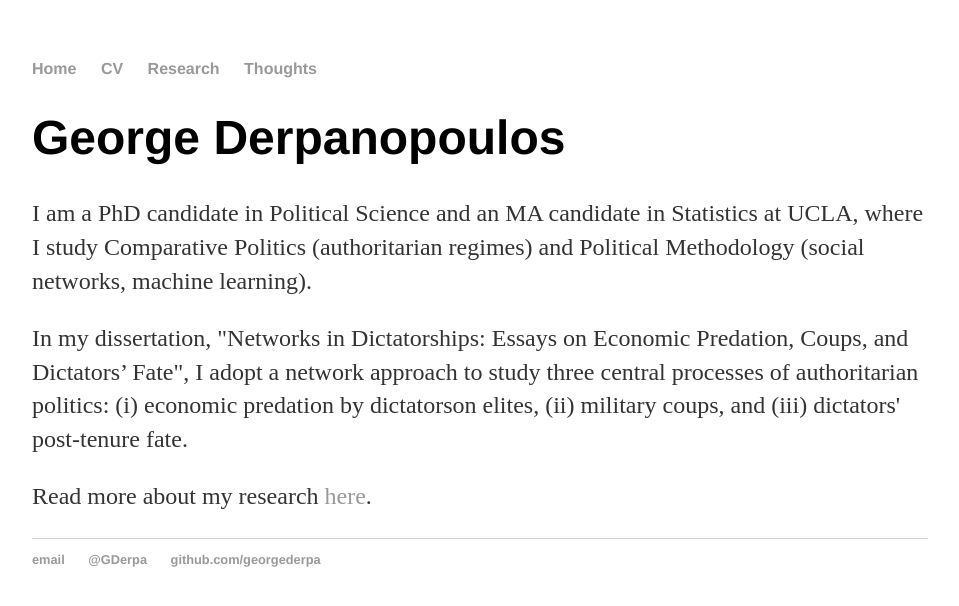
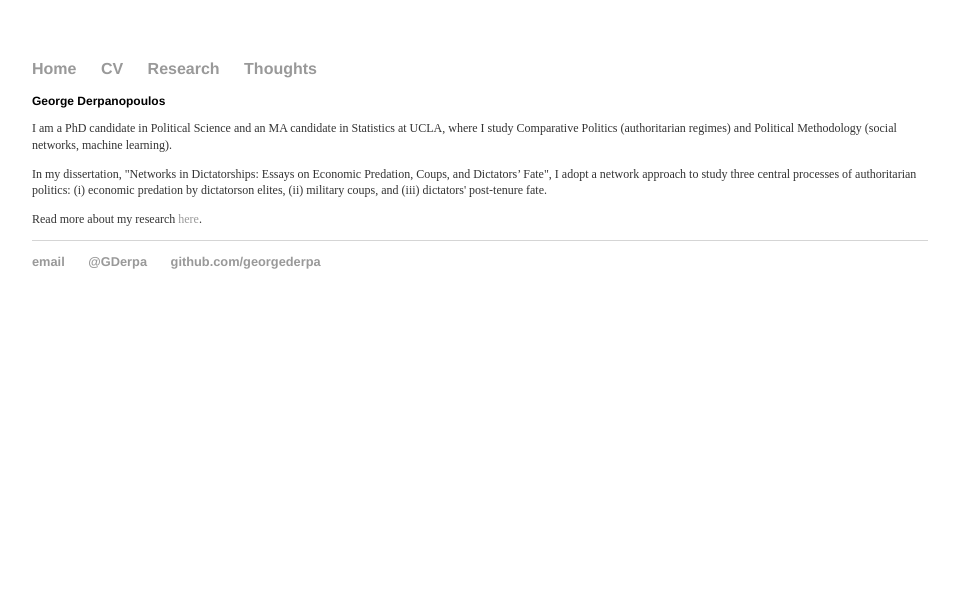
Before and after one commit to georgederpa/georgederpa, a Jekyll site: the page built from index.html, in a window 1280 px wide. Shown: the top 606 px of the page, without its empty margins (160-1119 px from the left). Built offline with Jekyll 4.4.1, drawn with Linux system fonts in a browser that asks for light colours.

Commit message:
Update index.html

```diff
--- a/index.html
+++ b/index.html
@@ -3,8 +3,8 @@ layout: default
 title: George Derpanopoulos
 ---
 <div class="blurb">
-	<h1>George Derpanopoulos</h1>
-	<p>I am a PhD candidate in Political Science and an MA candidate in Statistics at UCLA, where I study Comparative Politics (authoritarian regimes) and Political Methodology (social networks, machine learning).</p>
-	<p>In my dissertation, "Networks in Dictatorships: Essays on Economic Predation, Coups, and Dictators’ Fate", I adopt a network approach to study three central processes of authoritarian politics: (i) economic predation by dictatorson elites, (ii) military coups, and (iii) dictators' post-tenure fate.</p>
-	<p>Read more about my research <a href="/research">here</a>.</p>
+	<h1 style="font-size:75%;">George Derpanopoulos</h1>
+	<p style="font-size:75%;">I am a PhD candidate in Political Science and an MA candidate in Statistics at UCLA, where I study Comparative Politics (authoritarian regimes) and Political Methodology (social networks, machine learning).</p>
+	<p style="font-size:75%;">In my dissertation, "Networks in Dictatorships: Essays on Economic Predation, Coups, and Dictators’ Fate", I adopt a network approach to study three central processes of authoritarian politics: (i) economic predation by dictatorson elites, (ii) military coups, and (iii) dictators' post-tenure fate.</p>
+	<p style="font-size:75%;">Read more about my research <a href="/research">here</a>.</p>
 </div><!-- /.blurb -->
```
